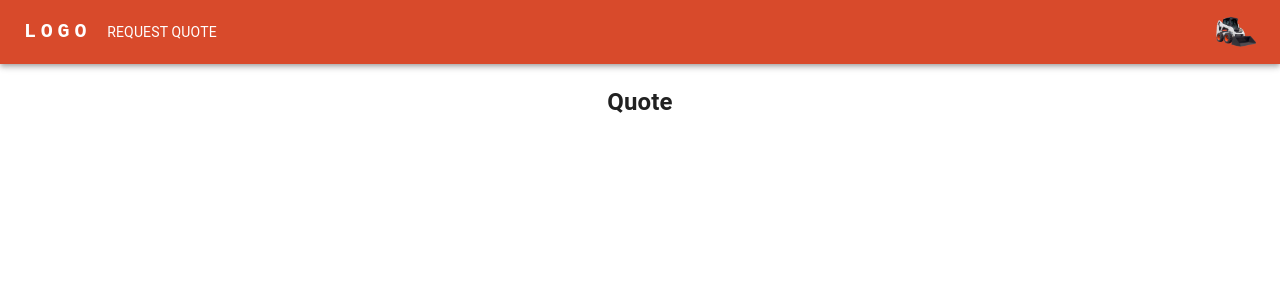
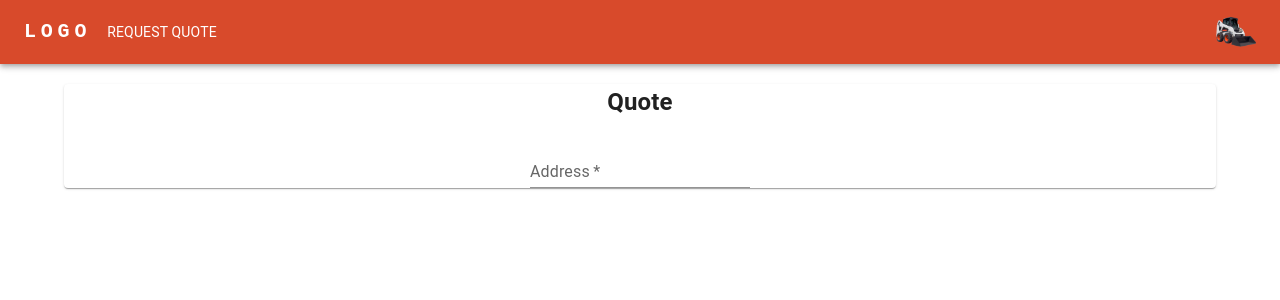
Before and after one commit to natr104/bobcat-hire, a React (Create React App) app: page /request_quote in a window 1280 px wide. Shown: the top 300 px of the page. Built offline with nearby package versions, Linux system fonts and the light colour scheme.

Commit message:
start quote request form

```diff
--- a/package.json
+++ b/package.json
@@ -16,6 +16,7 @@
     "axios": "^0.27.2",
     "react": "^18.2.0",
     "react-dom": "^18.2.0",
+    "react-hook-form": "^7.34.2",
     "react-redux": "^8.0.2",
     "react-router-dom": "^6.3.0",
     "react-scripts": "5.0.1",
--- a/src/components/CustomerQuotesTable.jsx
+++ b/src/components/CustomerQuotesTable.jsx
@@ -2,8 +2,6 @@ import { TableContainer, Table, TableBody, TableCell, TableHead, TableRow, Typog
 
 
 export default function CustomerQuotesTable({userJobs}) {
-
-    console.log(userJobs)
 
     return (
         <TableContainer component={Paper} sx={{ mt: 8 }}>
--- a/src/components/Navbar.jsx
+++ b/src/components/Navbar.jsx
@@ -123,7 +123,7 @@ const Navbar = () => {
           <Box sx={{ flexGrow: 1, display: { xs: 'none', md: 'flex' } }}>
             <Link component={RouterLink} to='/request_quote' variant="body2" underline="none" sx={{ my: 2, color: 'white', display: 'block' }}>REQUEST QUOTE</Link>
           </Box>
-
+          {/* account menu starts here */}
           <Box sx={{ flexGrow: 0 }}>
             <Tooltip title="Open settings">
               <IconButton onClick={handleOpenUserMenu} sx={{ p: 0 }}>
--- a/src/components/QuoteRequest.jsx
+++ b/src/components/QuoteRequest.jsx
@@ -1,10 +1,35 @@
-import React from "react"
+import { Paper, Box, TextField } from "@mui/material";
+import { useEffect, useState } from "react";
+import { useForm, Controller } from "react-hook-form";
 
 export default function QuoteRequest() {
 
+    const { categories, setCategories } = useState([]);
+    const { control, handleSubmit } = useForm({
+        defaultValues: {
+            address: ''
+        }
+    });
+    const onSubmit = (data) => {
+        const job = JSON.stringify({"job": data})
+    }
+
+
     return (
-        <h2>Quote</h2>
+        <Box>
+            <Paper>
+                <h2>Quote</h2>
 
+
+                <form onSubmit={handleSubmit(onSubmit)}>
+                    <Controller
+                        name="address"
+                        control={control}
+                        render={({ field }) => <TextField {...field} required label="Address" variant="standard" />}
+                    />
+                </form>
+            </Paper>
+        </Box>
 
     );
 }
--- a/src/components/Register.jsx
+++ b/src/components/Register.jsx
@@ -16,6 +16,7 @@ export default function Register() {
     const { message } = useSelector(state => state.message)
     const { isLoggedIn } = useSelector((state) => state.auth);
     const navigate = useNavigate();
+    const dispatch = useDispatch();
 
     const onChangeName = (e) => {
         const name = e.target.value;
@@ -41,7 +42,6 @@ export default function Register() {
         const address = e.target.value;
         setAddress(address);
     }
-    const dispatch = useDispatch();
     const handleRegister = (e) => {
         e.preventDefault();
         setSuccessful(false);
```
Also changed, not shown: 1 other file (tests, documents, lock files or other folders).
